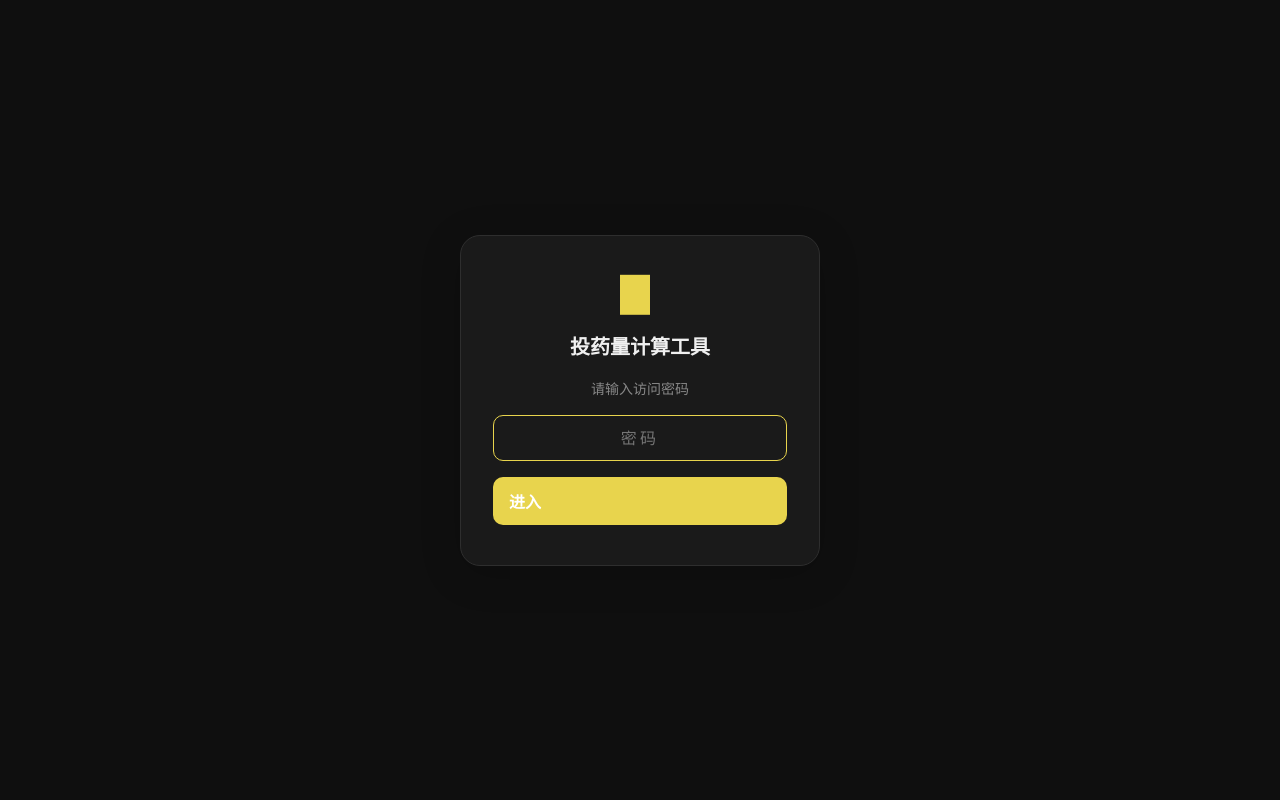
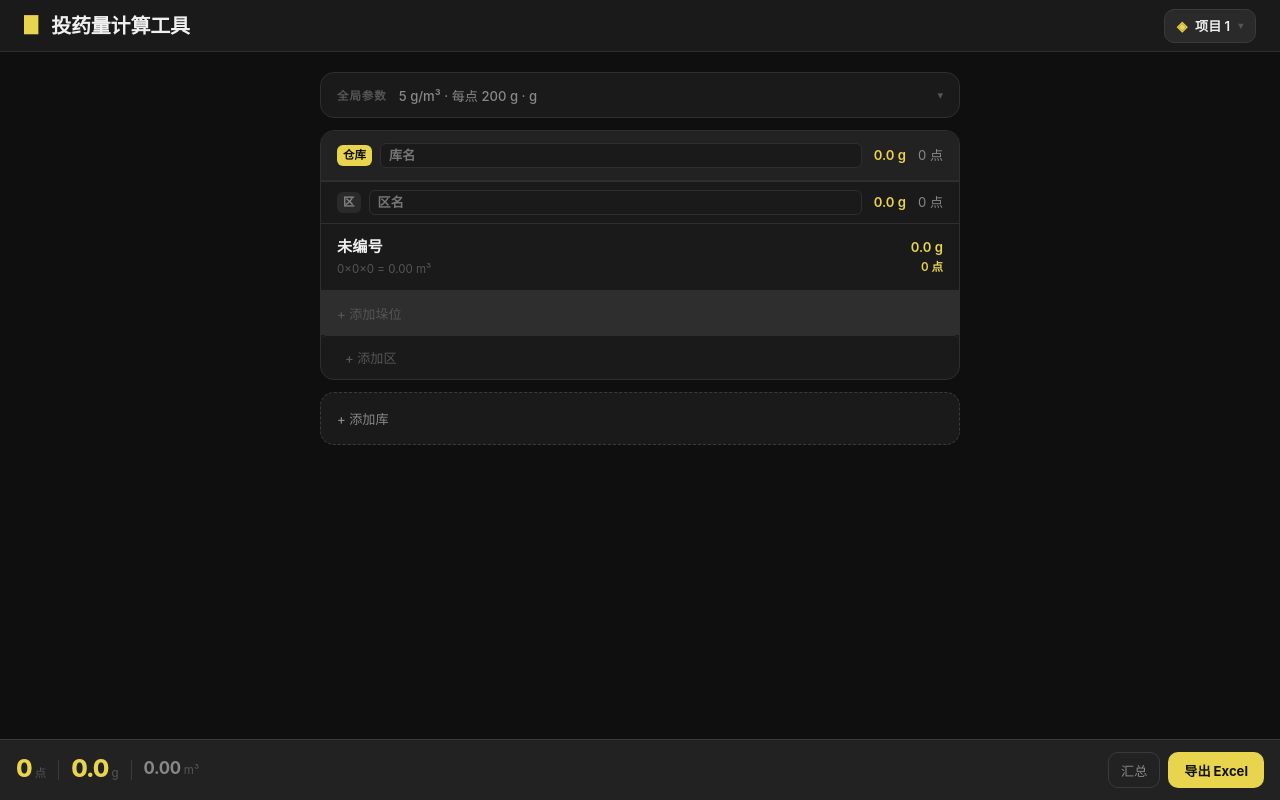
Before and after one commit to tim-9526/snake, a React (Vite) app: page / in a window 1280 px wide. Built offline with nearby package versions, Linux system fonts and the light colour scheme.

Commit message:
chore: 移除密码认证

```diff
--- a/src/components/PasswordGate.jsx
+++ /dev/null
@@ -1,167 +0,0 @@
-import { useState, useEffect, useCallback } from 'react'
-
-// SHA1 of the actual password — plaintext is never stored in the bundle.
-// Client-side hashing is still security-by-obscurity; use server-side auth for real protection.
-const PASSWORD_SHA1 = '41dfb730db5c672ede931b79135c7d132424784b'
-const SESSION_KEY = 'dose-calc-auth'
-const RATE_KEY = 'dose-calc-rate'
-
-// Cooldown thresholds: [minFailures, cooldownSeconds]
-const THRESHOLDS = [
-  [10, 3600],  // ≥10 failures → 1 hour
-  [5,  300],   // ≥5  failures → 5 min
-  [3,  60],    // ≥3  failures → 60 s
-]
-
-function getCooldownSeconds(failures) {
-  for (const [min, secs] of THRESHOLDS) {
-    if (failures >= min) return secs
-  }
-  return 0
-}
-
-function loadRate() {
-  try {
-    const raw = localStorage.getItem(RATE_KEY)
-    if (raw) return JSON.parse(raw)
-  } catch {}
-  return { failures: 0, lockedUntil: 0 }
-}
-
-function saveRate(rate) {
-  try { localStorage.setItem(RATE_KEY, JSON.stringify(rate)) } catch {}
-}
-
-function clearRate() {
-  try { localStorage.removeItem(RATE_KEY) } catch {}
-}
-
-async function sha1(str) {
-  const buf = await crypto.subtle.digest('SHA-1', new TextEncoder().encode(str))
-  return Array.from(new Uint8Array(buf)).map(b => b.toString(16).padStart(2, '0')).join('')
-}
-
-export function isAuthenticated() {
-  try { return sessionStorage.getItem(SESSION_KEY) === '1' } catch { return false }
-}
-
-function markAuthenticated() {
-  try { sessionStorage.setItem(SESSION_KEY, '1') } catch {}
-}
-
-function secondsLeft(lockedUntil) {
-  return Math.max(0, Math.ceil((lockedUntil - Date.now()) / 1000))
-}
-
-function formatCountdown(secs) {
-  if (secs >= 3600) return `${Math.ceil(secs / 3600)} 小时`
-  if (secs >= 60)   return `${Math.ceil(secs / 60)} 分钟`
-  return `${secs} 秒`
-}
-
-export default function PasswordGate({ onPass }) {
-  const [value, setValue] = useState('')
-  const [error, setError] = useState(false)
-  const [shake, setShake] = useState(false)
-  const [checking, setChecking] = useState(false)
-  const [countdown, setCountdown] = useState(0)   // seconds remaining in lockout
-  const [failures, setFailures] = useState(0)
-
-  // init from localStorage
-  useEffect(() => {
-    const rate = loadRate()
-    setFailures(rate.failures)
-    setCountdown(secondsLeft(rate.lockedUntil))
-  }, [])
-
-  // countdown ticker
-  useEffect(() => {
-    if (countdown <= 0) return
-    const id = setInterval(() => {
-      setCountdown(prev => {
-        if (prev <= 1) { clearInterval(id); return 0 }
-        return prev - 1
-      })
-    }, 1000)
-    return () => clearInterval(id)
-  }, [countdown])
-
-  const recordFailure = useCallback(() => {
-    const rate = loadRate()
-    rate.failures += 1
-    const cooldown = getCooldownSeconds(rate.failures)
-    rate.lockedUntil = cooldown > 0 ? Date.now() + cooldown * 1000 : rate.lockedUntil
-    saveRate(rate)
-    setFailures(rate.failures)
-    setCountdown(secondsLeft(rate.lockedUntil))
-  }, [])
-
-  const submit = async () => {
-    if (!value || checking || countdown > 0) return
-
-    // re-check lock in case clock drifted
-    const rate = loadRate()
-    const remaining = secondsLeft(rate.lockedUntil)
-    if (remaining > 0) { setCountdown(remaining); return }
-
-    setChecking(true)
-    const hash = await sha1(value)
-    setChecking(false)
-
-    if (hash === PASSWORD_SHA1) {
-      clearRate()
-      markAuthenticated()
-      onPass()
-    } else {
-      recordFailure()
-      setError(true)
-      setShake(true)
-      setValue('')
-      setTimeout(() => setShake(false), 500)
-    }
-  }
-
-  const isLocked = countdown > 0
-
-  return (
-    <div className="gate-backdrop">
-      <div className={`gate-panel${shake ? ' shake' : ''}`}>
-        <div className="gate-icon">▊</div>
-        <h1 className="gate-title">投药量计算工具</h1>
-        <p className="gate-subtitle">请输入访问密码</p>
-
-        {isLocked ? (
-          <div className="gate-locked">
-            <span className="gate-lock-icon">🔒</span>
-            <span>已锁定，请 <strong>{formatCountdown(countdown)}</strong> 后重试</span>
-            {failures >= 10 && <span className="gate-locked-hint">连续错误次数过多</span>}
-          </div>
-        ) : (
-          <>
-            <div className="gate-field">
-              <input
-                className={`gate-input${error ? ' error' : ''}`}
-                type="password"
-                value={value}
-                autoFocus
-                placeholder="密码"
-                onChange={e => { setValue(e.target.value); setError(false) }}
-                onKeyDown={e => { if (e.key === 'Enter') submit() }}
-              />
-              {error && (
-                <span className="gate-error">
-                  密码错误（已失败 {failures} 次
-                  {failures >= 2 && `，再失败 ${3 - Math.min(failures, 2)} 次将锁定`}
-                  ）
-                </span>
-              )}
-            </div>
-            <button className="gate-btn" onClick={submit} disabled={checking}>
-              {checking ? '验证中…' : '进入'}
-            </button>
-          </>
-        )}
-      </div>
-    </div>
-  )
-}
--- a/src/main.jsx
+++ b/src/main.jsx
@@ -1,17 +1,10 @@
-import React, { useState } from 'react'
+import React from 'react'
 import ReactDOM from 'react-dom/client'
 import App from './App.jsx'
-import PasswordGate, { isAuthenticated } from './components/PasswordGate.jsx'
 import './styles/global.css'
-
-function Root() {
-  const [passed, setPassed] = useState(() => { try { return isAuthenticated() } catch { return false } })
-  if (!passed) return <PasswordGate onPass={() => setPassed(true)} />
-  return <App />
-}
 
 ReactDOM.createRoot(document.getElementById('root')).render(
   <React.StrictMode>
-    <Root />
+    <App />
   </React.StrictMode>,
 )
```
